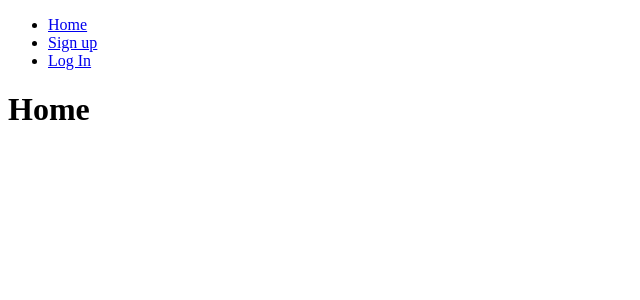
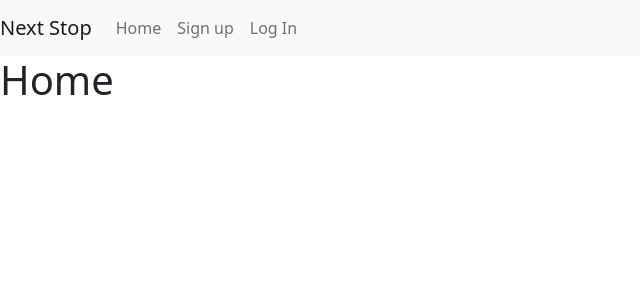
Before and after one commit to iris-personal/Next-Stop, a Django app: page / in a window 1280 px wide. Shown: the top 300 px of the page, without its empty margins (0-640 px from the left). Run offline with Django 4.2, Linux system fonts and the light colour scheme.

Commit message:
css navbar bootstrap

```diff
--- /dev/null
+++ b/main_app/static/css/style.css
@@ -0,0 +1,3 @@
+nav > li {
+  display: inline-block;
+}
--- a/main_app/templates/base.html
+++ b/main_app/templates/base.html
@@ -5,27 +5,38 @@
     <meta charset="UTF-8">
     <meta http-equiv="X-UA-Compatible" content="IE=edge">
     <meta name="viewport" content="width=device-width, initial-scale=1.0">
-    <title>Document</title>
+    <link href="https://cdn.jsdelivr.net/npm/bootstrap@5.2.0/dist/css/bootstrap.min.css" rel="stylesheet" integrity="sha384-gH2yIJqKdNHPEq0n4Mqa/HGKIhSkIHeL5AyhkYV8i59U5AR6csBvApHHNl/vI1Bx" crossorigin="anonymous">
+    <title>Next Stop</title>
 </head>
 <body>
     <header>
-        <nav>
-            <ul>
-                <li><a href="{% url 'home' %}">Home</a></li>
+        <nav class="navbar navbar-expand-lg navbar-light bg-light">
+            <a class="navbar-brand">Next Stop</a>
+            <button class="navbar-toggler" type="button" data-toggle="collapse" data-target="#navbarSupportedContent" aria-controls="navbarSupportedContent" aria-expanded="false" aria-label="Toggle navigation">
+                <span class="navbar-toggler-icon"></span>
+            </button>
+            <div class="collapse navbar-collapse" id="navbarNav">
+                <ul class="navbar-nav mr-auto">
+                    <li class="nav-item active"><a href="{% url 'home' %}" class="nav-link">Home</a></li>
                 {% if user.is_authenticated %}
-                    <li><a href="{% url 'index' %}">All My Trips</a></li>
-                    <li><a href="{% url 'trips_create' %}">Add New Trip</a></li>
-                    <li><a href="{% url 'logout' %}">Log Out</a></li>
+                    <li class="nav-item active"><a href="{% url 'index' %}" class="nav-link">All My Trips</a></li>
+                    <li class="nav-item active"><a href="{% url 'trips_create' %}" class="nav-link">Add New Trip</a></li>
+                    <li class="nav-item active"><a href="{% url 'logout' %}" class="nav-link">Log Out</a></li>
                 {% else %}
-                    <li><a href="{% url 'signup' %}">Sign up</a></li>
-                    <li><a href="{% url 'login' %}">Log In</a></li>
+                    <li class="nav-item active"><a href="{% url 'signup' %}" class="nav-link">Sign up</a></li>
+                    <li class="nav-item active"><a href="{% url 'login' %}" class="nav-link">Log In</a></li>
                 {% endif %}
-            </ul>
+                </ul>
+            </div>
         </nav>
     </header>
     <main>
         {% block content %}
         {% endblock %}
     </main>
+    <script src="https://cdn.jsdelivr.net/npm/bootstrap@5.2.0/dist/js/bootstrap.bundle.min.js" integrity="sha384-A3rJD856KowSb7dwlZdYEkO39Gagi7vIsF0jrRAoQmDKKtQBHUuLZ9AsSv4jD4Xa" crossorigin="anonymous"></script>
+    <!-- FOR DROP DOWN (Bootstrap) -->
+    <!-- <script src="https://cdn.jsdelivr.net/npm/@popperjs/core@2.11.5/dist/umd/popper.min.js" integrity="sha384-Xe+8cL9oJa6tN/veChSP7q+mnSPaj5Bcu9mPX5F5xIGE0DVittaqT5lorf0EI7Vk" crossorigin="anonymous"></script> -->
+    <!-- <script src="https://cdn.jsdelivr.net/npm/bootstrap@5.2.0/dist/js/bootstrap.min.js" integrity="sha384-ODmDIVzN+pFdexxHEHFBQH3/9/vQ9uori45z4JjnFsRydbmQbmL5t1tQ0culUzyK" crossorigin="anonymous"></script> -->
 </body>
 </html>
--- /dev/null
+++ b/package.json
@@ -0,0 +1,5 @@
+{
+  "dependencies": {
+    "bootstrap": "^5.2.0"
+  }
+}
```
Also changed, not shown: package-lock.json (added).
